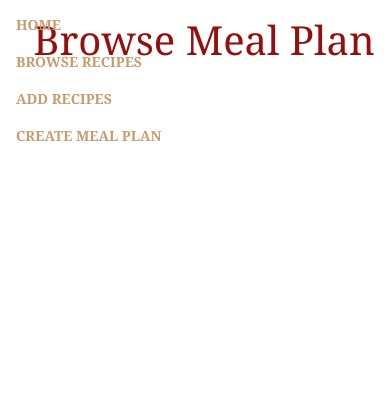
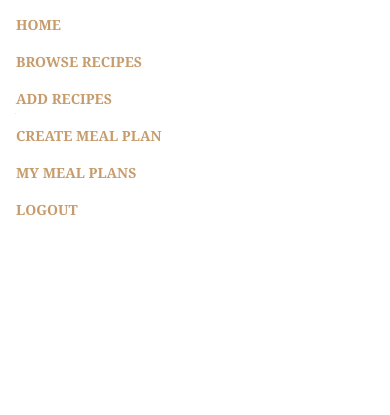
Before and after one commit to shivani-CI/Kibble-Kitchen, a Django app: page /browse_meal_plans/ in a window 390 px wide, after a click that opens the changed part. Shown: the part 102-517 px from the top of the page. Run offline with Django 4.2, Linux system fonts and the light colour scheme; the visitor is signed in with stand-in values (Sample User, id 1); data that the repository does not hold is empty; some libraries are stand-ins or nearby versions; some web fonts are replaced.

Commit message:
Styling changes for more responsive design

```diff
--- a/recipe/forms.py
+++ b/recipe/forms.py
@@ -35,13 +35,16 @@ class RecipeIngredientForm(forms.ModelForm):
     """
     Add the ingredients for a recipe
     """
-    ingredient = forms.CharField(max_length=200, required=True,
+    ingredient = forms.CharField(max_length=100, required=True,
                                  widget=forms.TextInput(attrs={'class': 'form-control',
                                                                'placeholder': 'Enter ingredient name'}))
 
     class Meta:
         model = RecipeIngredient
         fields = ['ingredient', 'quantity', 'unit']
+        widgets = {
+            'quantity': forms.NumberInput(attrs={'class': 'quantity-input', 'style': 'max-width: 55px;'}),
+        }
 
     def clean_ingredient(self):
         ingredient_name = self.cleaned_data.get('ingredient')
--- a/recipe/templates/recipe/browse_meal_plan.html
+++ b/recipe/templates/recipe/browse_meal_plan.html
@@ -24,19 +24,49 @@
         {% endfor %}
     </div>
 
-    <!-- Pagination -->
-    {% if is_paginated %}
+    <!-- Page Counter  Can delete if not wanted...-->
+    <div class="pagination mt-4">
+        <p>Page {{ page_obj.number }} of {{ page_obj.paginator.num_pages }}</p>
+    </div>
+
+    <!-- Pagination Links -->
     <nav aria-label="Page navigation">
         <ul class="pagination justify-content-center">
             {% if page_obj.has_previous %}
-            <li><a href="?page={{ page_obj.previous_page_number }}" class="page-link">&laquo; PREV</a></li>
+                <li class="page-item">
+                    <a class="page-link" href="?page=1" aria-label="First">
+                        <span aria-hidden="true">&laquo;&laquo;</span>
+                    </a>
+                </li>
+                <li class="page-item">
+                    <a class="page-link" href="?page={{ page_obj.previous_page_number }}" aria-label="Previous">
+                        <span aria-hidden="true">&laquo;</span>
+                    </a>
+                </li>
             {% endif %}
+
+            {% for num in page_obj.paginator.page_range %}
+                {% if page_obj.number == num %}
+                    <li class="page-item active"><span class="page-link">{{ num }}</span></li>
+                {% elif num > page_obj.number|add:'-2' and num < page_obj.number|add:'2' %}
+                    <li class="page-item"><a class="page-link" href="?page={{ num }}">{{ num }}</a></li>
+                {% endif %}
+            {% endfor %}
+
             {% if page_obj.has_next %}
-            <li><a href="?page={{ page_obj.next_page_number }}" class="page-link"> NEXT &raquo;</a></li>
+                <li class="page-item">
+                    <a class="page-link" href="?page={{ page_obj.next_page_number }}" aria-label="Next">
+                        <span aria-hidden="true">&raquo;</span>
+                    </a>
+                </li>
+                <li class="page-item">
+                    <a class="page-link" href="?page={{ page_obj.paginator.num_pages }}" aria-label="Last">
+                        <span aria-hidden="true">&raquo;&raquo;</span>
+                    </a>
+                </li>
             {% endif %}
         </ul>
     </nav>
-    {% endif %}
 </div>
 
 {% endblock %}
--- a/recipe/templates/recipe/index.html
+++ b/recipe/templates/recipe/index.html
@@ -2,7 +2,7 @@
 
 {% block content %}
 <!-- Full-screen background image with text overlay -->
-<div class="hero-image" style="background-image: url('/static/images/hero.png'); background-size: cover;
+<div class="hero-image d-lg-block" style="background-image: url('/static/images/hero.png'); background-size: cover;
                                background-attachment: fixed; background-position: center; height: 100vh;
                                width: 100%; overflow: hidden; padding: 0; margin: 0; position: relative;">
 
@@ -21,8 +21,8 @@
     </div>
 </div>
 
-<!-- What We Do Section -->
-<div class="container mt-5">
+<!-- About us Section -->
+<div class="container mt-5 d-sm-block">
     <h2 class="text-center mb-4">About Us</h2>
     <hr class="break">
     <br>
--- a/recipe_project/settings.py
+++ b/recipe_project/settings.py
@@ -156,3 +156,7 @@ STATIC_ROOT = os.path.join(BASE_DIR, 'staticfiles')
 # https://docs.djangoproject.com/en/4.2/ref/settings/#default-auto-field
 
 DEFAULT_AUTO_FIELD = 'django.db.models.BigAutoField'
+
+SUMMERNOTE_CONFIG = {
+    'summernote': {'width': '100%'}
+}
--- a/static/css/style.css
+++ b/static/css/style.css
@@ -290,3 +290,36 @@ footer {
     color: var(--hover-secondary-colour);
     transition: 0.5ms;
 }
+
+/* Media Queries */
+
+/* Small devices (landscape phones, less than 576px */
+
+@media screen and (max-width: 576px) {
+
+    .navbar-collapse {
+        background-color: var(--white-colour);
+    }
+
+    #ingredient_formset_tbl .ingredient-form td {
+        display: block;
+        width: 100%;
+        margin-bottom: 10px;
+    }
+    .ingredient-form button {
+        width: 100%;
+        margin-top: 10px;
+    }
+}
+
+/* For Medium devices (tablets, less than 1000px) */
+@media screen and (max-width: 1000px) {
+
+    .navbar-collapse {
+        background-color: var(--white-colour);
+    }
+}
+
+.ingredient-form td {
+    max-width: 100%;
+}
--- a/templates/base.html
+++ b/templates/base.html
@@ -61,6 +61,23 @@
                     <li class="nav-item">
                         <a class="nav-link {% if request.path == create_meal_plan %}active{% endif %}" aria-current="page"
                             href="{% url 'create_meal_plan' %}">Create Meal Plan</a>
+                    </li>
+                    <li class="nav-item d-block d-lg-none">
+                        <a class="nav-link {% if request.path == browse_meal_plans %}active{% endif %}" aria-current="page"
+                            href="{% url 'browse_meal_plans' %}">My Meal Plans</a>
+                    </li>
+                    <li class="nav-item d-block d-lg-none">
+                        <a class="nav-link {% if request.path == account_logout %}active{% endif %}" aria-current="page"
+                            href="{% url 'account_logout' %}">Logout</a>
+                    </li>
+                    {% else %}
+                    <li class="nav-item d-block d-lg-none">
+                        <a class="nav-link {% if request.path == account_signup %}active{% endif %}" aria-current="page"
+                            href="{% url 'account_signup' %}">Sign Up</a>
+                    </li>
+                    <li class="nav-item d-block d-lg-none">
+                        <a class="nav-link {% if request.path == account_login %}active{% endif %}" aria-current="page"
+                            href="{% url 'account_login' %}">Log in</a>
                     </li>
                     {% endif %}
                 </ul>
```
Also changed, not shown: recipe/templates/recipe/add_recipe.html (+9 -9 lines).
